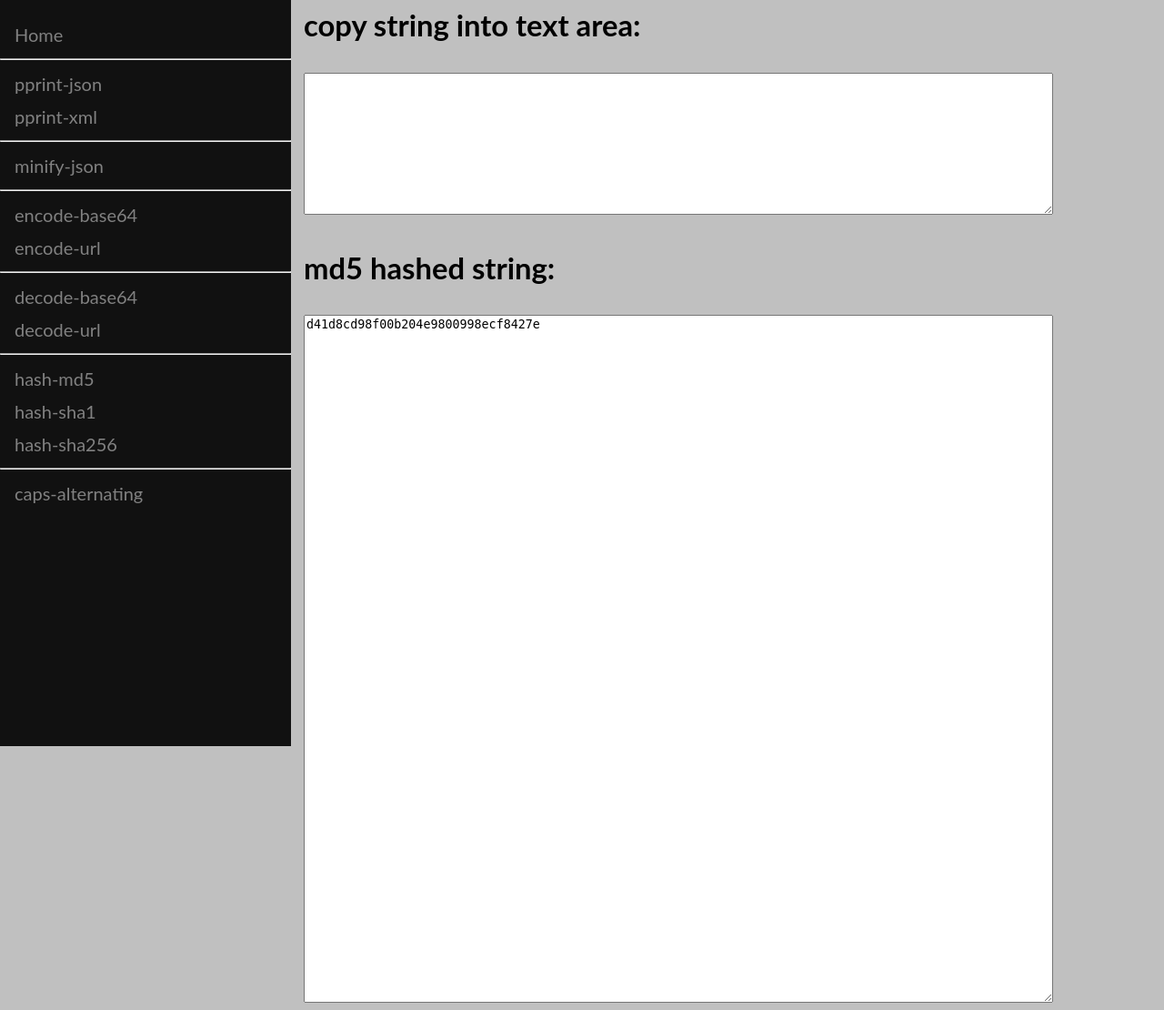
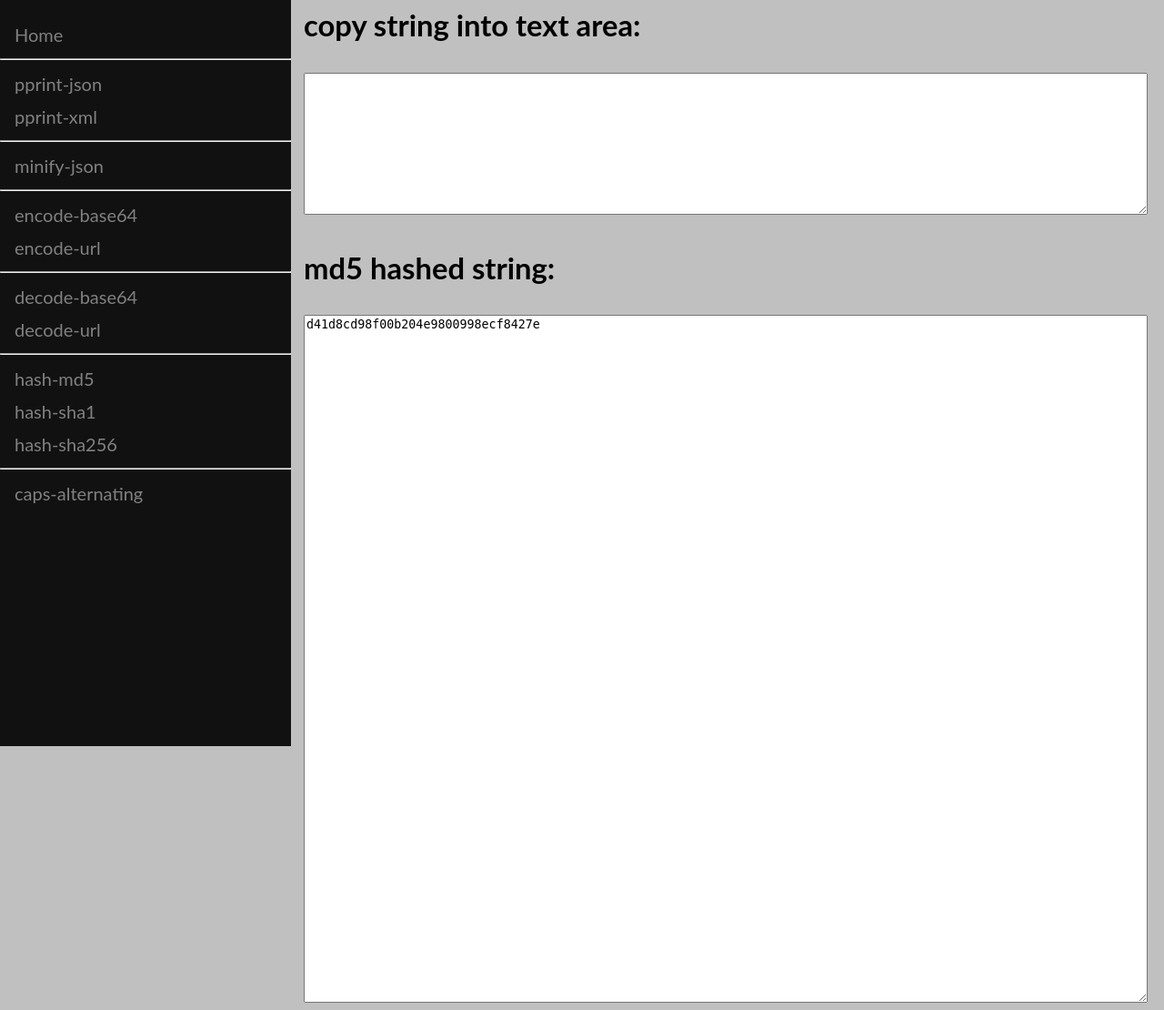
Before and after one commit to AndrewCopeland/dev-utils, a Flask app: page /hash/md5 in a window 1280 px wide. Shown: the whole page at 91% size. Run offline with Flask 2, Linux system fonts and the light colour scheme.

Commit message:
Fix #11 dynamic textarea size (#12)
Co-authored-by: rascoro1 <andcope1995@gmail.com>

```diff
--- a/templates/input-output.html
+++ b/templates/input-output.html
@@ -27,12 +27,12 @@
     </div>
     <div class="main">
         <h3>{{ input_message }}</h3>
-        <textarea id="input" rows="10" cols="100"></textarea>
+        <textarea id="input" rows="10" style="width:100%;" ></textarea>
 
         <h5 id="alert"></h5>
 
         <h3>{{ output_message }}</h3>
-        <textarea id="output" rows="50" cols="100"></textarea>
+        <textarea id="output" rows="50" style="width:100%;" ></textarea>
     </div>
     <script src="/static/{{ js_file }}" charset="utf-8"></script>
   </body>
```
